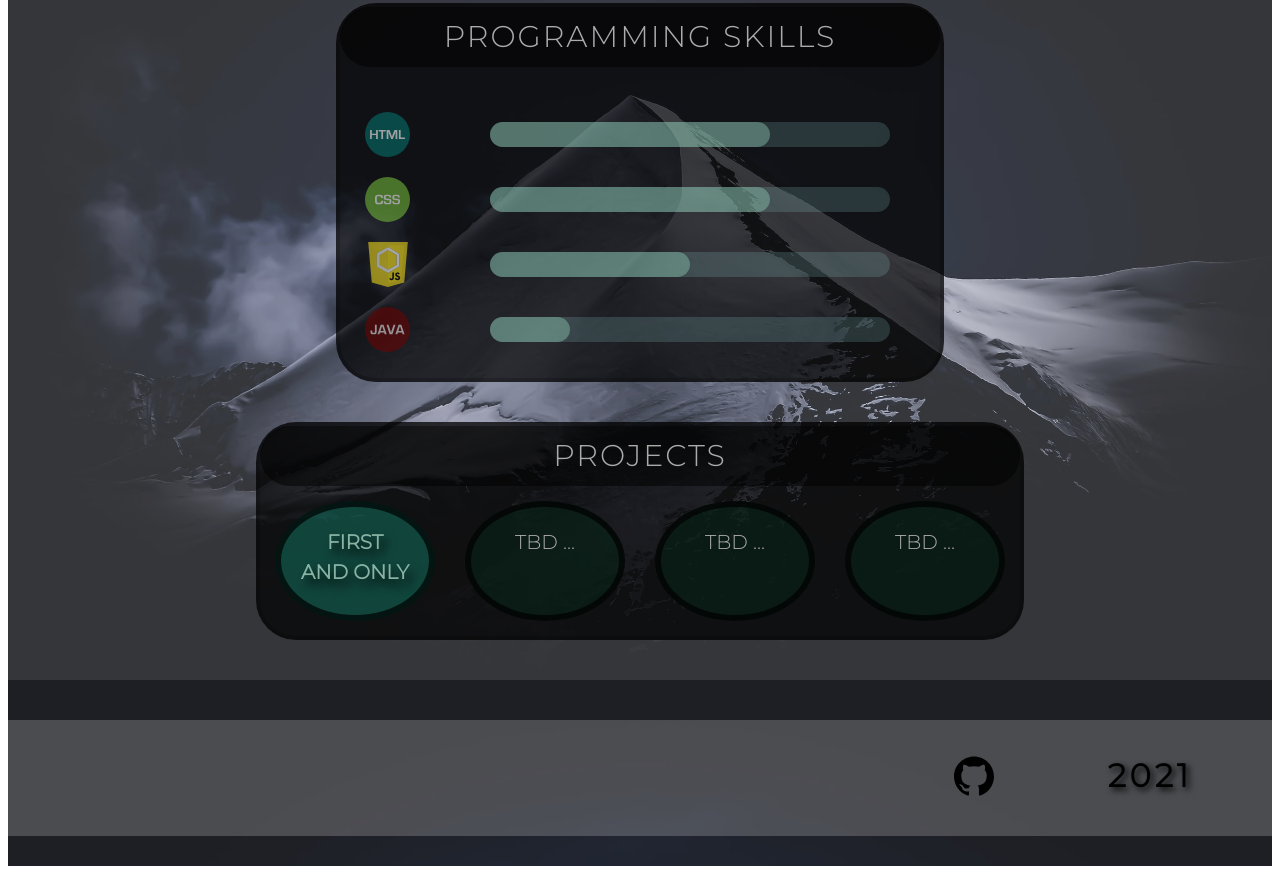
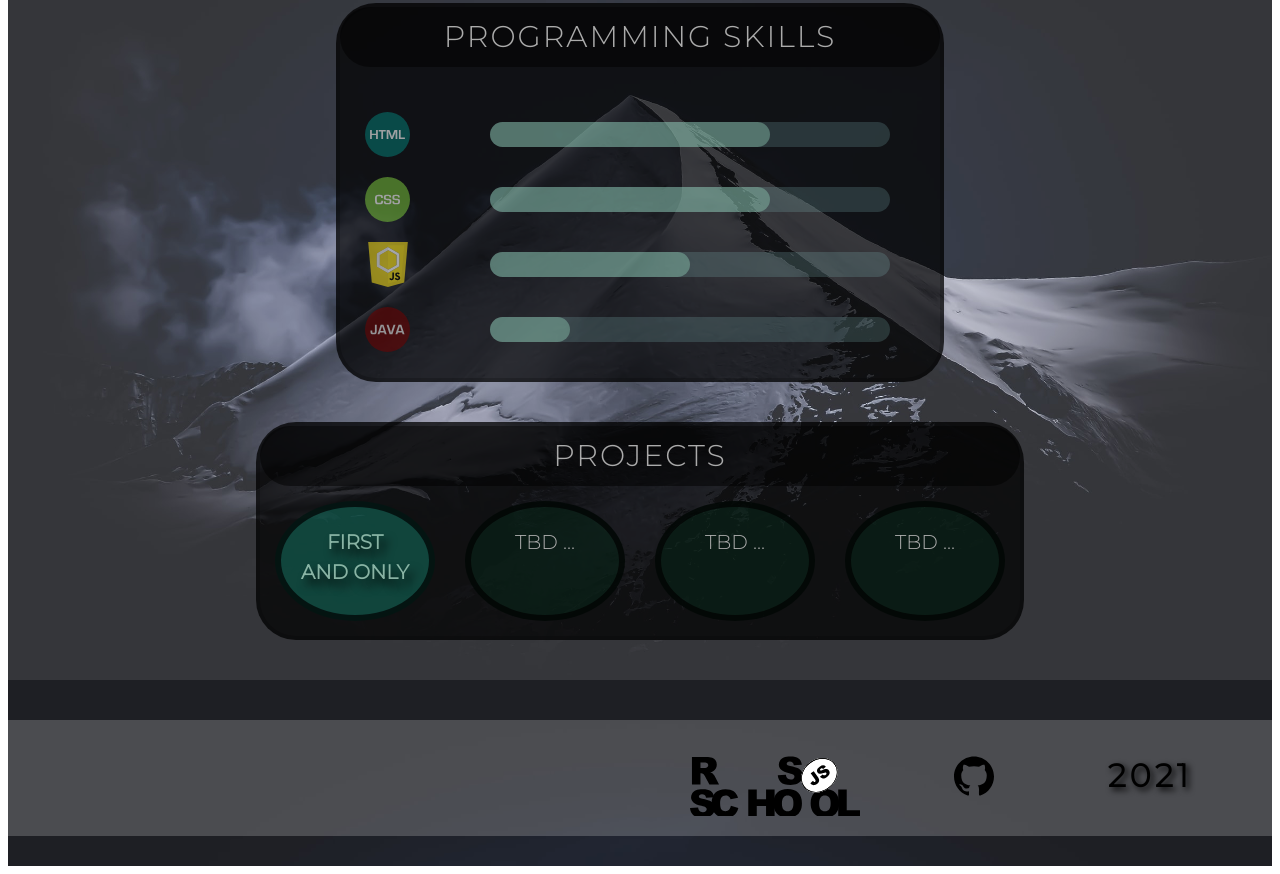
Before and after one commit to katiadeo/rsschool-cv, a plain HTML site: page index.html in a window 1280 px wide. Shown: the part 2744-3618 px from the top of the page. Drawn offline with Linux system fonts and the light colour scheme; the site is published under a folder, as on GitHub Pages, so addresses that start at the root find nothing.

Commit message:
fix: fix path to rsschool-icon img

```diff
--- a/style.css
+++ b/style.css
@@ -55,7 +55,7 @@ body {
 }
 
 .rs-school-icon {
-  background: url(/img/rs_school_js.svg) no-repeat center/cover;
+  background: url(./img/rs_school_js.svg) no-repeat center/cover;
   width: 170px;
   height: 60px;
   margin-right: 40px;
```
